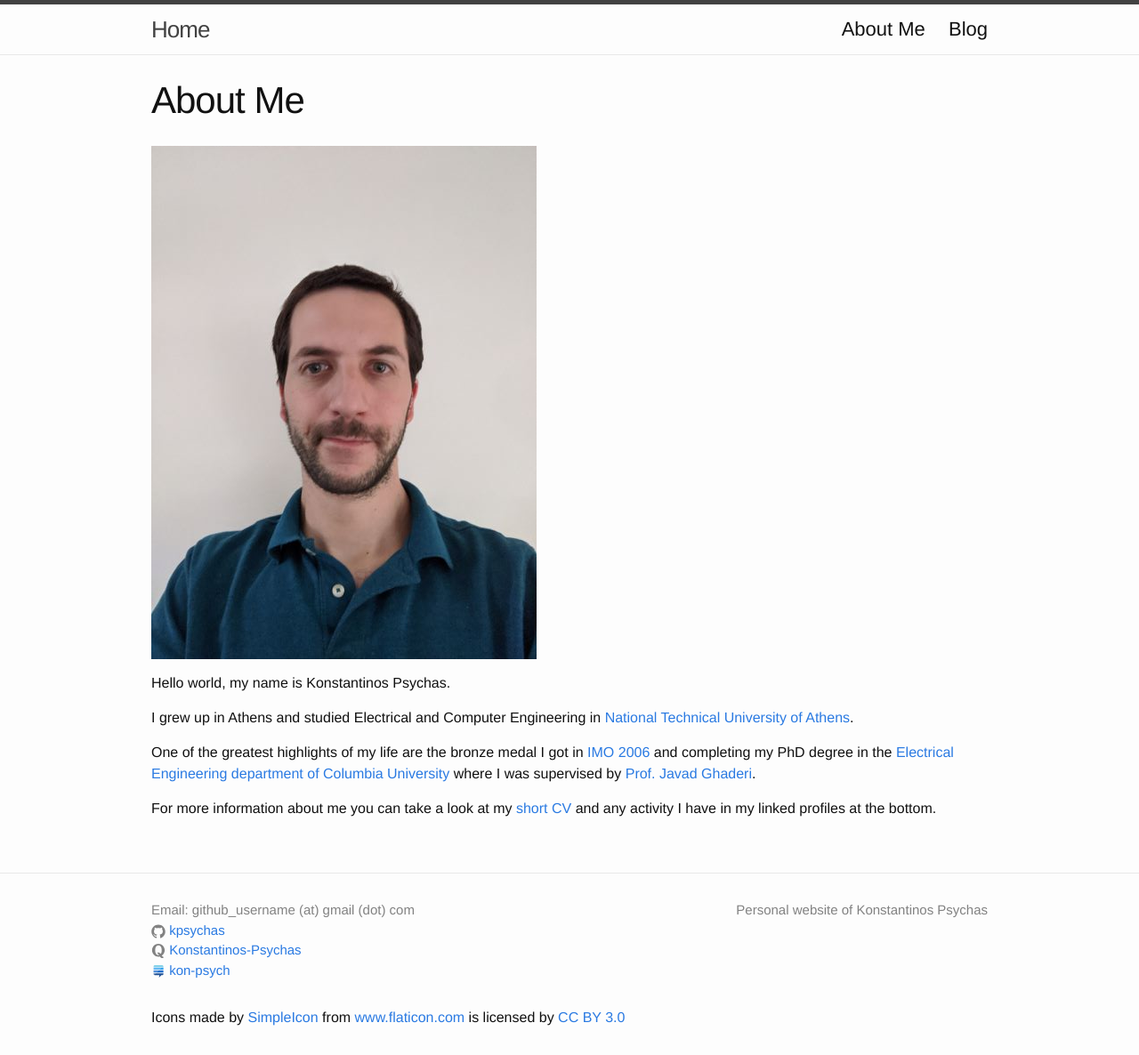
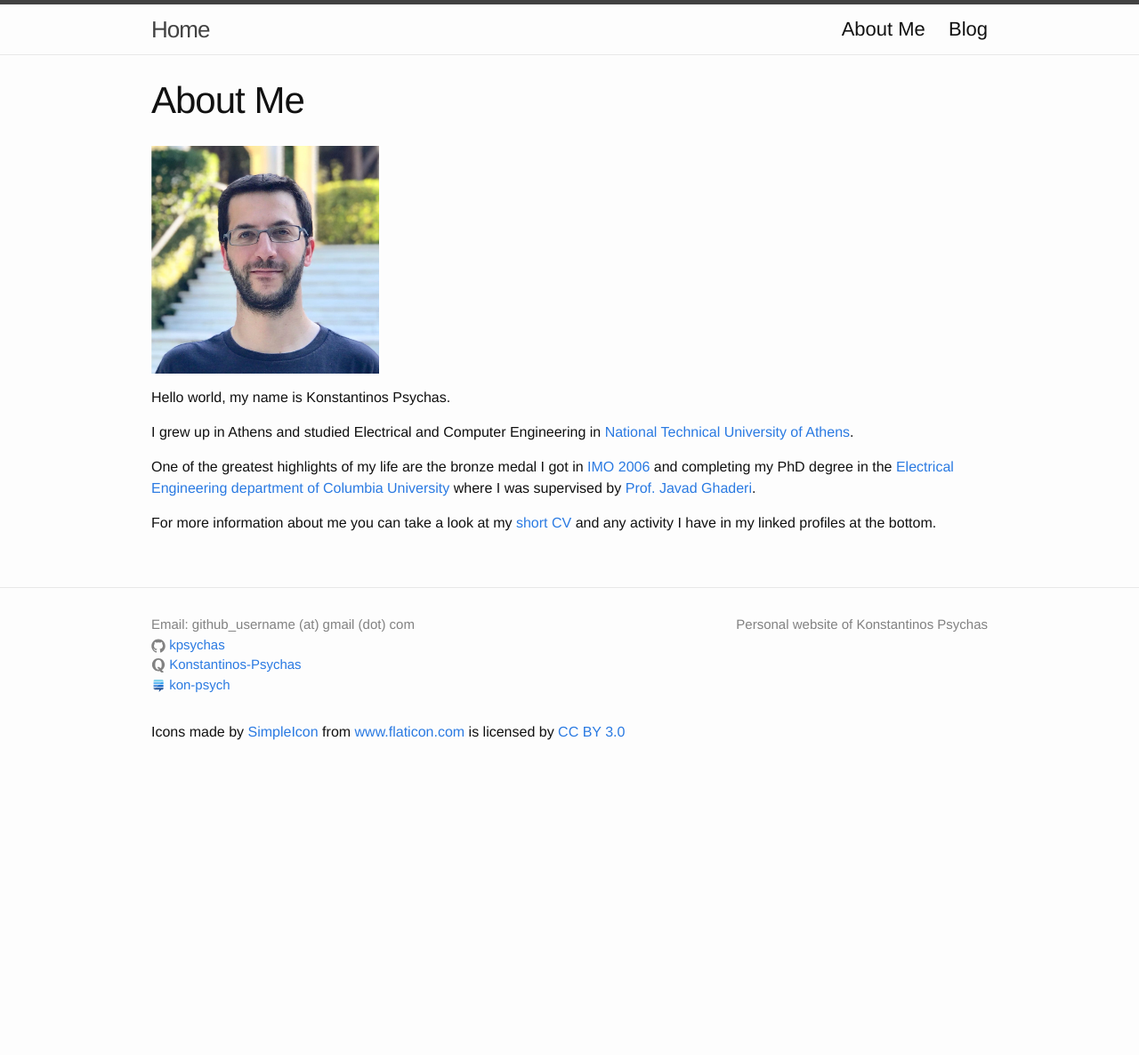
Before and after one commit to kpsychas/kpsychas.github.io, a Jekyll site: the page built from about.md, in a window 1280 px wide. Shown: the whole page at 89% size. Built offline with Jekyll 4.4.1, drawn with Linux system fonts in a browser that asks for light colours; after the commit the page ends 900 px from its top, so only the background shows below that.

Commit message:
changed photo

```diff
--- a/about.md
+++ b/about.md
@@ -5,7 +5,7 @@
 ---
 
 
-<img src="/images/photo2.jpg" alt="Personal Photo">
+<img src="/images/photo.jpg" alt="Personal Photo" height="256" width="256">
 
 Hello world, my name is Konstantinos Psychas.
 
```
Also changed, not shown: images/photo2.jpg (deleted).
